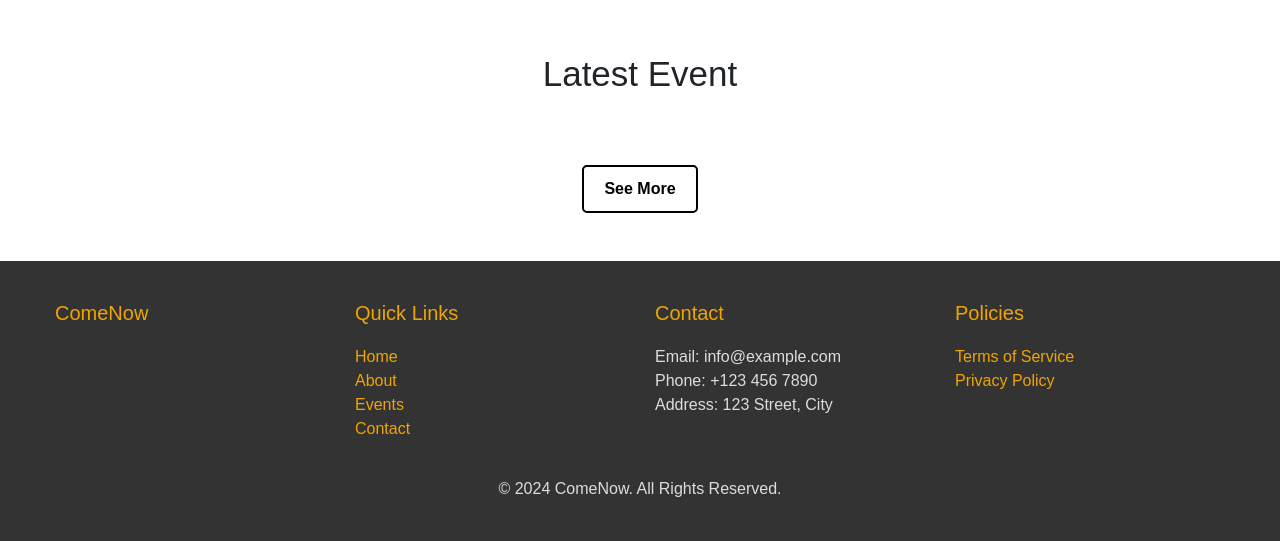
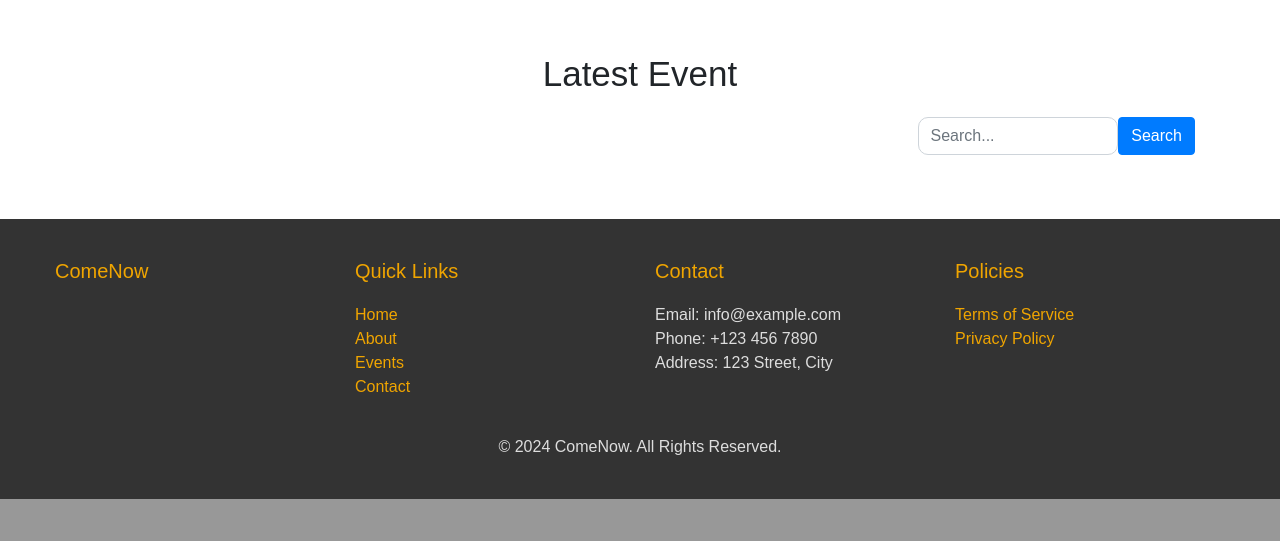
Before and after one commit to Haikalfkri/ComeNow, a Django app: page /events/ in a window 1280 px wide. Shown: the part 582-1123 px from the top of the page. After the commit the page ends 1081 px from the top, so only its background shows below. Run offline with Django 5.2, Linux system fonts and the light colour scheme; data that the repository does not hold is empty.

Commit message:
Search event functionality

```diff
--- a/ComeNow/events/views.py
+++ b/ComeNow/events/views.py
@@ -2,10 +2,17 @@ from django.shortcuts import render, get_object_or_404, redirect
 from django.contrib.auth.decorators import login_required
 
 from events.models import EventModel
+from django.db.models import Q
 
 # Create your views here.
 def EventView(request):
-    events = EventModel.objects.all().order_by('-event_date')
+    search_event = request.GET.get('search')
+
+    if search_event:
+        events = EventModel.objects.filter(Q(name__icontains=search_event) & Q(description__icontains=search_event))
+    else:
+        events = EventModel.objects.all().order_by('-event_date')[:10]
+
     context = {
         'events': events
     }
--- a/ComeNow/posts/views.py
+++ b/ComeNow/posts/views.py
@@ -9,7 +9,7 @@ from events.models import EventModel
 def UserPosts(request):
     user = request.user
     posts = Posts.objects.all().order_by('-created')
-    events = EventModel.objects.all().order_by('-liked_count')
+    events = EventModel.objects.all().order_by('-liked_count')[:5]
     if request.method == "POST":
         post_body = request.POST.get('post')
 
--- a/ComeNow/templates/events/events.html
+++ b/ComeNow/templates/events/events.html
@@ -22,6 +22,16 @@
             <p>Latest Event</p>
         </div>
 
+        <div class="input-group mb-3">
+            <form action="{% url 'events' %}" class="d-flex ml-auto w-25">
+                {% csrf_token %}
+                <input type="search" class="form-control" name="search" placeholder="Search..." style="border-radius: 10px;">
+                    <button class="btn btn-primary" type="submit" id="event-search-input">
+                        <span>Search</span>
+                    </button>
+            </form>
+        </div>
+
         <div class="row">
             {% for event in events %}
             <div class="col-sm-4 mt-5 position-relative">
@@ -40,10 +50,6 @@
             {% endfor %}
         </div>
 
-
-        <div id="btn-seeMore" class="mt-5">
-            <a href="#" type="btn">See More</a>
-        </div>
     </div>
 
 {% endblock %}
```
